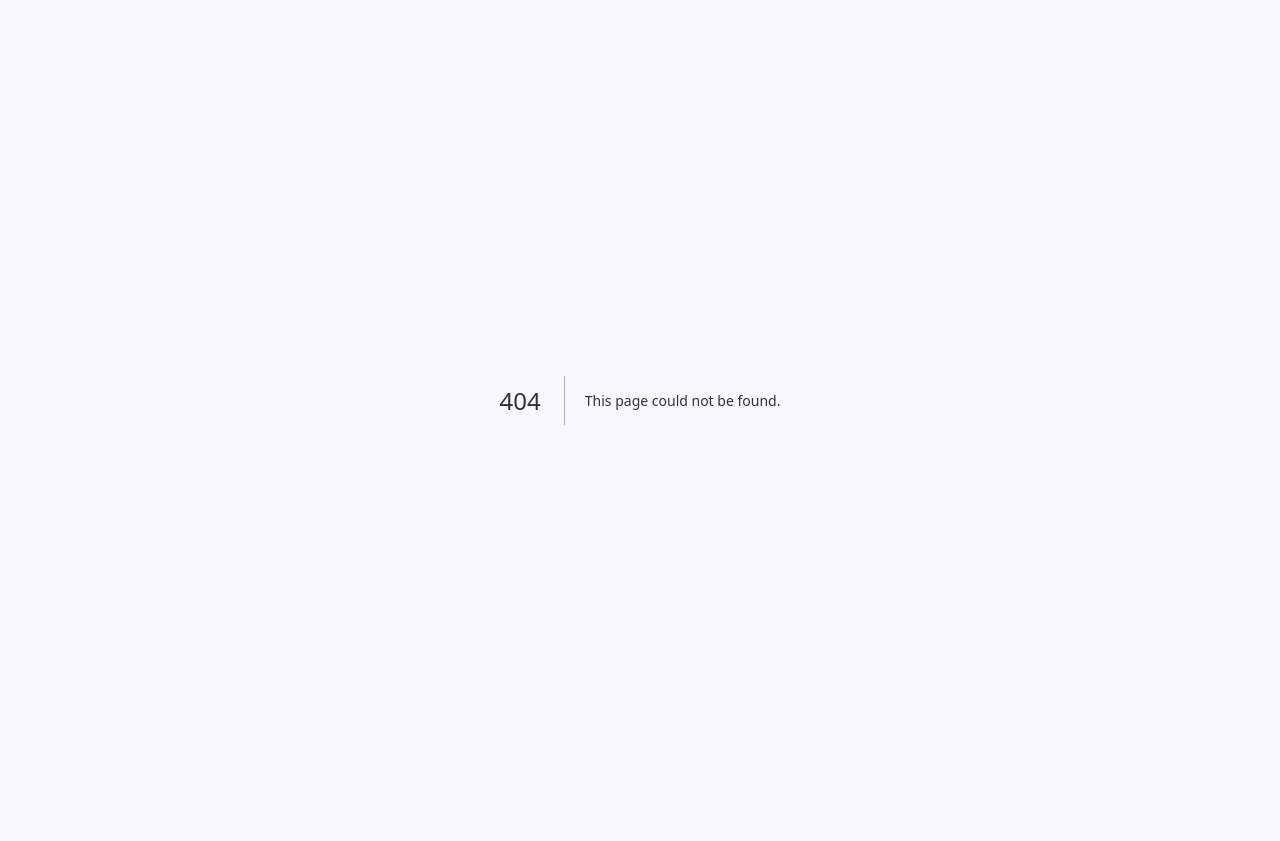
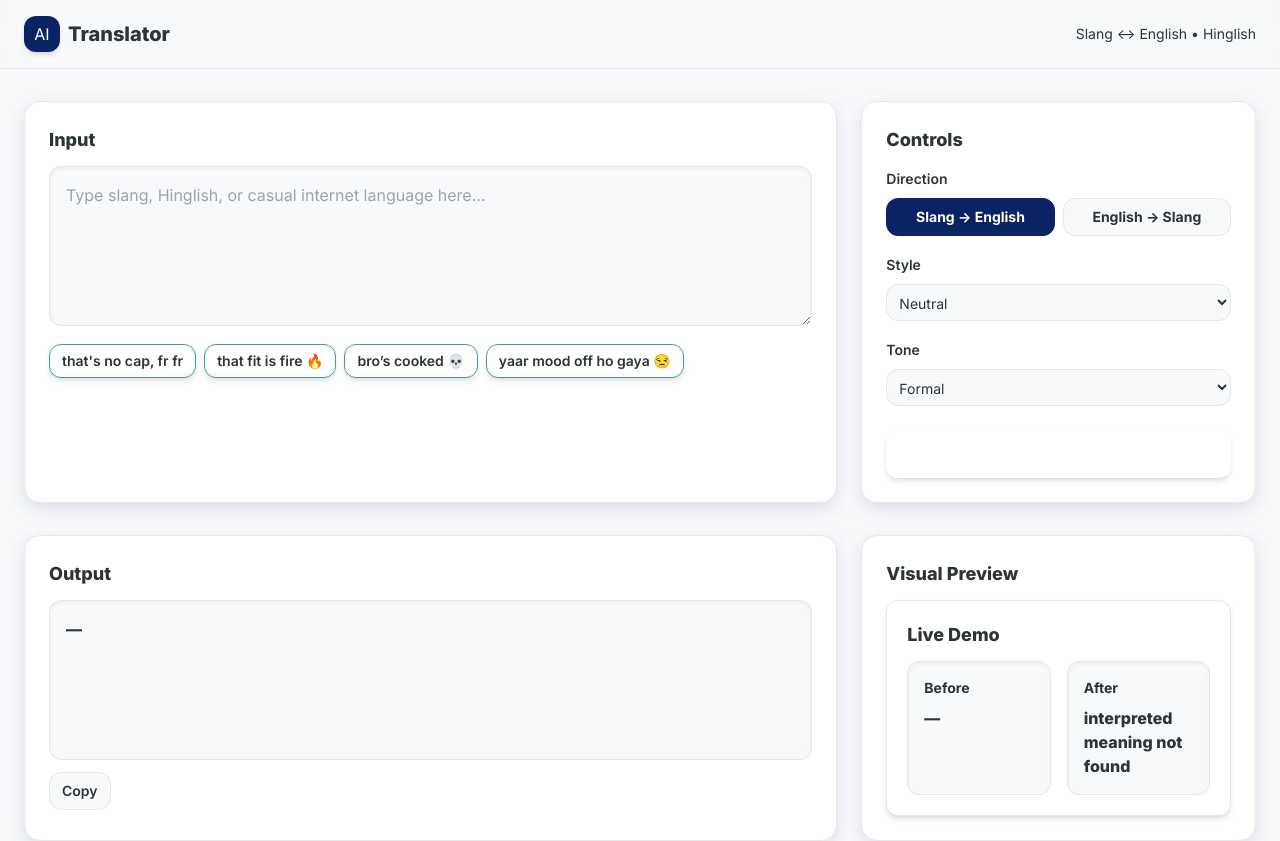
Before and after one commit to neeraj214/cross-language-meme-slang-translator, a Next.js app in the folder web/: page /translator in a window 1280 px wide. Before the commit this address had no page. Before the commit the page ends 800 px from the top, so only its background shows below. Built offline with nearby package versions, Linux system fonts and the light colour scheme.

Commit message:
feat(translator): restructure translator into clear sections

```diff
--- /dev/null
+++ b/web/app/translator/page.tsx
@@ -0,0 +1,153 @@
+'use client'
+
+import { useState } from 'react'
+import ExampleChip from '@/components/ExampleChip'
+import DemoShowcase from '@/components/DemoShowcase'
+
+export default function TranslatorPage() {
+  const [text, setText] = useState('')
+  const [direction, setDirection] = useState<'forward' | 'reverse'>('forward')
+  const [style, setStyle] = useState<'Neutral' | 'Casual' | 'Meme-heavy'>('Neutral')
+  const [tone, setTone] = useState<'Formal' | 'Informal' | 'Professional'>('Formal')
+  const [output, setOutput] = useState('')
+  const [loading, setLoading] = useState(false)
+
+  const runTranslate = async () => {
+    if (!text.trim()) return
+    setLoading(true)
+    try {
+      const res = await fetch('/api/translate', {
+        method: 'POST',
+        headers: { 'Content-Type': 'application/json' },
+        body: JSON.stringify({ text, direction }),
+      })
+      const data = await res.json()
+      const out = typeof data?.output === 'string' ? data.output : ''
+      setOutput(out)
+    } catch {
+      setOutput('translation failed')
+    } finally {
+      setLoading(false)
+    }
+  }
+
+  const disabled = !text.trim() || loading
+
+  return (
+    <main className="min-h-screen bg-bg page-enter">
+      <section className="sticky top-0 z-40 border-b bg-card/80 backdrop-blur">
+        <div className="mx-auto max-w-7xl px-6 py-4 flex items-center justify-between">
+          <div className="flex items-center gap-2">
+            <span className="inline-flex h-9 w-9 items-center justify-center rounded-xl bg-primary text-white shadow-md">AI</span>
+            <span className="text-xl font-extrabold">Translator</span>
+          </div>
+          <div className="text-sm text-text/70">Slang ↔ English • Hinglish</div>
+        </div>
+      </section>
+
+      <section className="mx-auto max-w-7xl px-6 pt-8 space-y-8">
+        <div className="grid grid-cols-1 gap-6 lg:grid-cols-3">
+          <div className="lg:col-span-2 rounded-2xl border bg-card p-6 shadow-mdx animate-fade-up">
+            <div className="text-lg font-extrabold">Input</div>
+            <textarea
+              value={text}
+              onChange={(e) => setText(e.target.value)}
+              placeholder="Type slang, Hinglish, or casual internet language here…"
+              className="mt-3 w-full h-40 rounded-xl border bg-bg p-4 text-base shadow-inner focus:outline-none focus:ring-2 focus:ring-primary"
+            />
+            <div className="mt-3 flex flex-wrap gap-2">
+              {[
+                "that's no cap, fr fr",
+                "that fit is fire 🔥",
+                "bro’s cooked 💀",
+                "yaar mood off ho gaya 😒",
+              ].map((e) => (
+                <ExampleChip key={e} label={e} onClick={(label) => setText(label)} />
+              ))}
+            </div>
+          </div>
+
+          <div className="rounded-2xl border bg-card p-6 shadow-mdx animate-fade-up">
+            <div className="text-lg font-extrabold">Controls</div>
+            <div className="mt-3">
+              <label className="text-sm font-semibold text-text/70">Direction</label>
+              <div className="mt-2 grid grid-cols-2 gap-2">
+                <button
+                  type="button"
+                  onClick={() => setDirection('forward')}
+                  className={`rounded-xl px-3 py-2 text-sm font-bold border transition ${direction === 'forward' ? 'bg-primary text-white border-primary' : 'bg-bg text-text border-primary/40 hover:border-primary'}`}
+                >
+                  Slang → English
+                </button>
+                <button
+                  type="button"
+                  onClick={() => setDirection('reverse')}
+                  className={`rounded-xl px-3 py-2 text-sm font-bold border transition ${direction === 'reverse' ? 'bg-secondary text-white border-secondary' : 'bg-bg text-text border-secondary/40 hover:border-secondary'}`}
+                >
+                  English → Slang
+                </button>
+              </div>
+            </div>
+            <div className="mt-4">
+              <label className="text-sm font-semibold text-text/70">Style</label>
+              <select
+                value={style}
+                onChange={(e) => setStyle(e.target.value as any)}
+                className="mt-2 w-full rounded-xl border bg-bg p-2 text-sm focus:outline-none focus:ring-2 focus:ring-secondary"
+              >
+                <option>Neutral</option>
+                <option>Casual</option>
+                <option>Meme-heavy</option>
+              </select>
+            </div>
+            <div className="mt-4">
+              <label className="text-sm font-semibold text-text/70">Tone</label>
+              <select
+                value={tone}
+                onChange={(e) => setTone(e.target.value as any)}
+                className="mt-2 w-full rounded-xl border bg-bg p-2 text-sm focus:outline-none focus:ring-2 focus:ring-secondary"
+              >
+                <option>Formal</option>
+                <option>Informal</option>
+                <option>Professional</option>
+              </select>
+            </div>
+            <button
+              type="button"
+              disabled={disabled}
+              onClick={runTranslate}
+              className={`mt-6 w-full rounded-xl px-4 py-3 text-base font-extrabold transition shadow-md focus:outline-none focus:ring-2 focus:ring-primary focus:ring-offset-2 ${disabled ? 'bg-primary/50 text-white cursor-not-allowed' : 'btn-cta bg-gradient-to-r from-[var(--primary)] to-[var(--secondary)] text-white'}`}
+            >
+              {loading ? 'Translating…' : 'Translate'}
+            </button>
+          </div>
+        </div>
+
+        <div className="grid grid-cols-1 gap-6 lg:grid-cols-3">
+          <div className="lg:col-span-2 rounded-2xl border bg-card p-6 shadow-mdx animate-fade-up">
+            <div className="text-lg font-extrabold">Output</div>
+            <div className="mt-3 rounded-xl border bg-bg p-4 shadow-inner min-h-[160px]">
+              <div className="text-base font-extrabold">{output || '—'}</div>
+            </div>
+            <div className="mt-3 flex items-center gap-2">
+              <button
+                type="button"
+                onClick={() => navigator.clipboard.writeText(output)}
+                className="rounded-xl border bg-bg px-3 py-2 text-sm font-semibold hover:bg-card transition"
+              >
+                Copy
+              </button>
+            </div>
+          </div>
+
+          <div className="rounded-2xl border bg-card p-6 shadow-mdx animate-fade-up">
+            <div className="text-lg font-extrabold">Visual Preview</div>
+            <div className="mt-3">
+              <DemoShowcase input={text} direction={direction} />
+            </div>
+          </div>
+        </div>
+      </section>
+    </main>
+  )
+}
```
